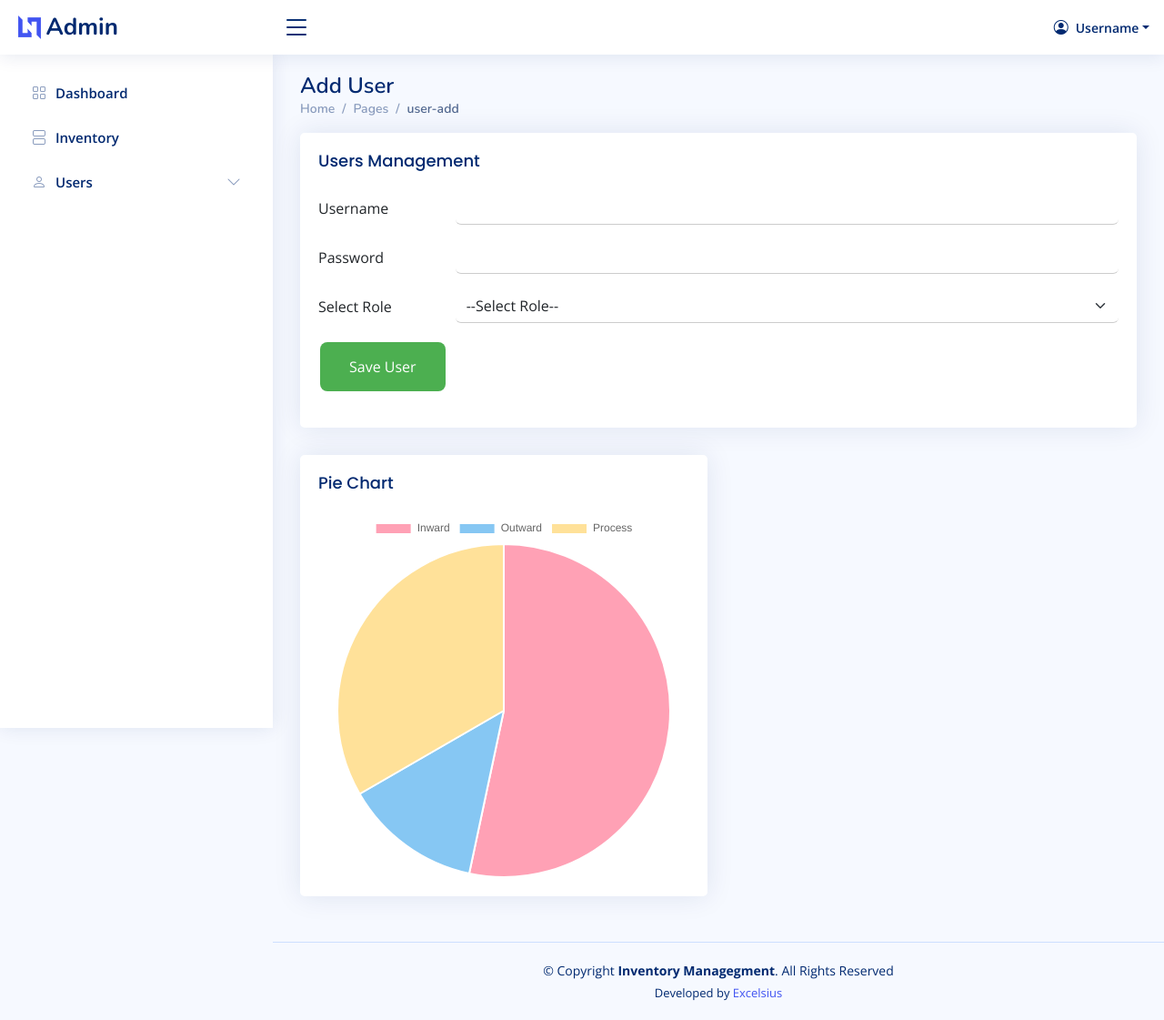
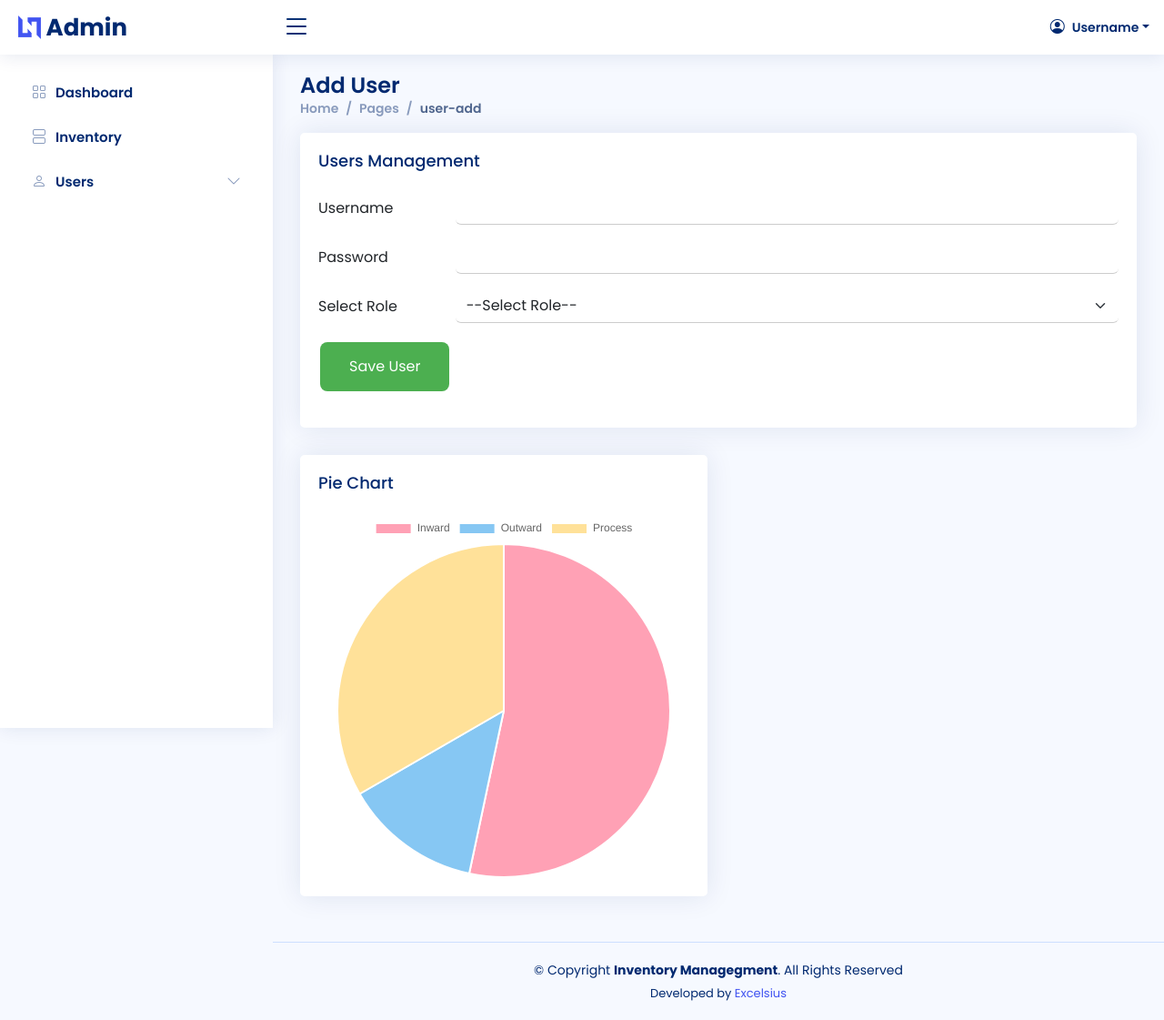
Before and after one commit to Bhavik-prajapati/InventoryManagegment, a PHP site: page /admin/user-add.php in a window 1280 px wide. Shown: the whole page at 91% size. Run offline with PHP 8.4, Linux system fonts and the light colour scheme; data comes from the database, SQL or seed files in the repository; some libraries are stand-ins or nearby versions.

Commit message:
font changed

```diff
--- a/assets/css/custome.css
+++ b/assets/css/custome.css
@@ -1,5 +1,10 @@
+@import url('https://fonts.googleapis.com/css2?family=Poppins:ital,wght@0,100;0,200;0,300;0,400;0,500;0,600;0,700;0,800;0,900;1,100;1,200;1,300;1,400;1,500;1,600;1,700;1,800;1,900&display=swap');
+
 *{
-    margin: 0;padding: 0;box-sizing: border-box;
+    margin: 0;padding:
+    0;box-sizing: border-box;
+    font-family: "Poppins", sans-serif !important;
+
 }
 input,
 select,
```
